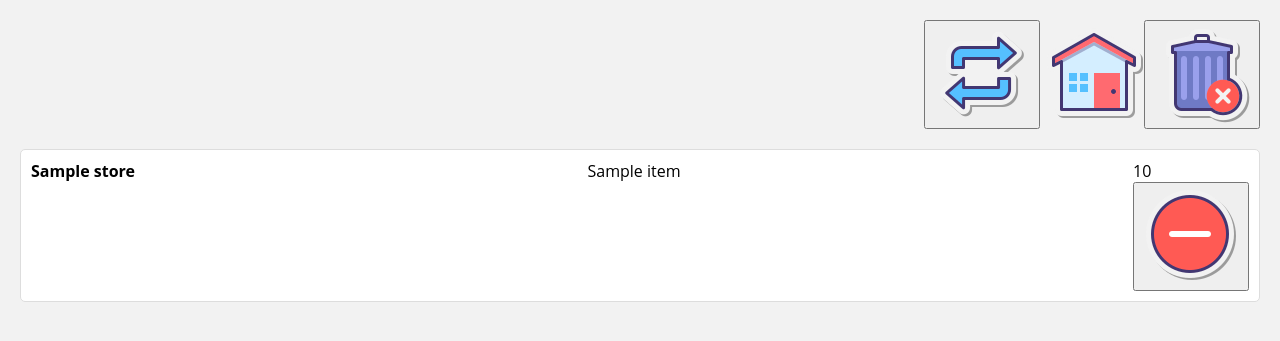
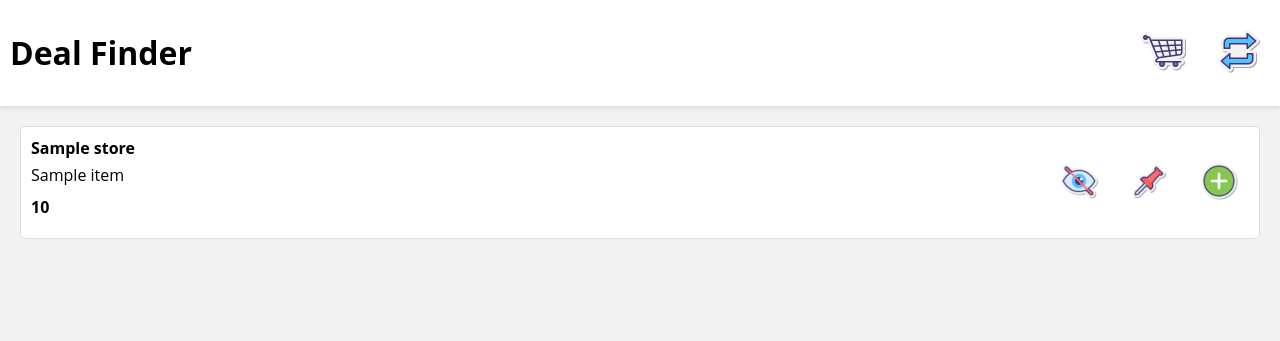
Before and after one commit to bradwick/grocery_ad_scraper, a Python web app: template templates/list.html in a window 1280 px wide. Shown: the top 341 px of the page. Run offline with Jinja, Linux system fonts and the light colour scheme; the template is opened without the code that fills it: most values are stand-ins (such as "Sample title", 1, 10 or a date in 2020).

Commit message:
use the new classes on list

```diff
--- a/templates/list.html
+++ b/templates/list.html
@@ -1,36 +1,54 @@
 <!DOCTYPE html>
 <html lang="en">
+
 <head>
     <meta charset="UTF-8">
-    <title>Deal Finder</title>
+    <meta name="viewport" content="width=device-width, initial-scale=1.0">
+    <title>Deal List</title>
     <link rel="stylesheet" href="{{url_for('static', filename='css/style.css')}}">
 </head>
+
 <body>
+<header class="sticky-header">
+    <div class="header-content">
+        <h1>Deal Finder</h1>
+        <div class="header-buttons">
+            <button class="cart-button" onclick="window.location.href='/list'">
+                <img src="{{url_for('static', filename='img/cart.png')}}" alt="List">
+            </button>
+            <button class="update-button" onclick="window.location.href='/update'">
+                <img src="{{url_for('static', filename='img/refresh.png')}}" alt="Update">
+            </button>
+        </div>
+    </div>
+</header>
+
 <main>
-    <div class="update-form flex-row">
-    <form class="flex-row" action="/update" method="post">
-        <button type="submit"><img src="{{url_for('static', filename='img/refresh.png')}}" alt="Update"></button>
-        <a href="/" ><img src="{{url_for('static', filename='img/home.png')}}" alt="Home"></a>
-    </form>
-    <form action="/remove-all-saved" method="post">
-        <button type="submit"><img src="{{url_for('static', filename='img/trash.png')}}" alt="Clear"></button>
-    </form>
+    <div class="deals">
+        {% for deal in deals %}
+        <div class="deal-row" id="{{ deal.id }}">
+            <div class="deal-info">
+                <span class="store">{{ deal.store }}</span>
+                <span class="item">{{ deal.item }}</span>
+                <span class="price">{{ deal.price }}</span>
+            </div>
+            <div class="deal-actions">
+                <button class="action-button hide" data-id="{{ deal.id }}">
+                    <img src="{{url_for('static', filename='img/hide.png')}}" alt="Hide">
+                </button>
+                <button class="action-button pin" data-id="{{ deal.id }}">
+                    <img src="{{url_for('static', filename='img/pin.png')}}" alt="Pin">
+                </button>
+                <button class="action-button save" data-id="{{ deal.id }}">
+                    <img src="{{url_for('static', filename='img/save.png')}}" alt="Save">
+                </button>
+            </div>
+        </div>
+        {% endfor %}
     </div>
-<div class="flex-col deals">
-    {% for deal in deals %}
-    <div class="flex-row margin-half deal-row" id="{{ deal.id }}">
-        <span class="margin-left store">{{ deal.store }}</span>
-        <span>{{ deal.item }}</span>
-        <span class="flex-row">
-            <span>{{ deal.price }}</span>
-            <form action="/add" method="post">
-                <input type="hidden" name="id" value="{{ deal.id }}">
-                <button class="pad-1 margin-half" type="submit"><img src="{{url_for('static', filename='img/remove.png')}}" alt="Remove"></button>
-            </form>
-        </span>
-    </div>
-    {% endfor %}
-</div>
 </main>
+
+<script src="{{url_for('static', filename='js/actions.js')}}"></script>
 </body>
+
 </html>
```
